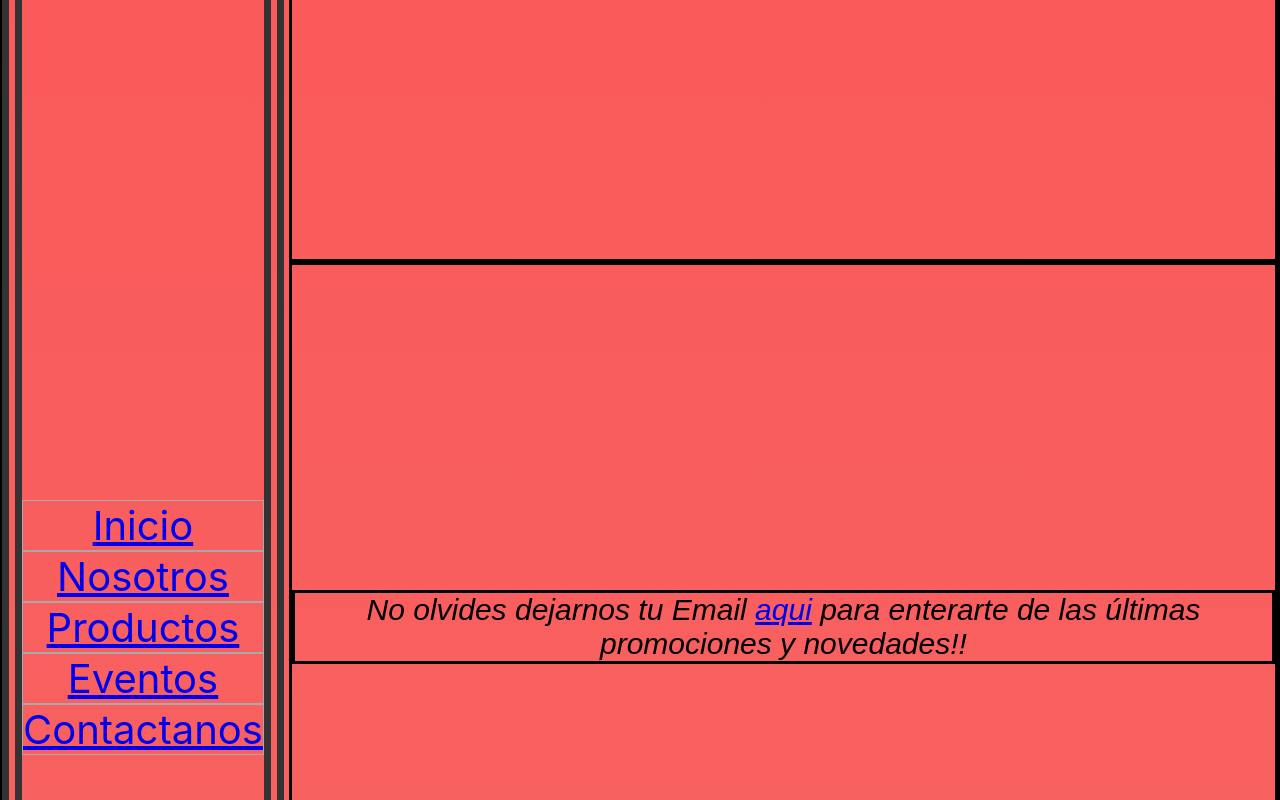
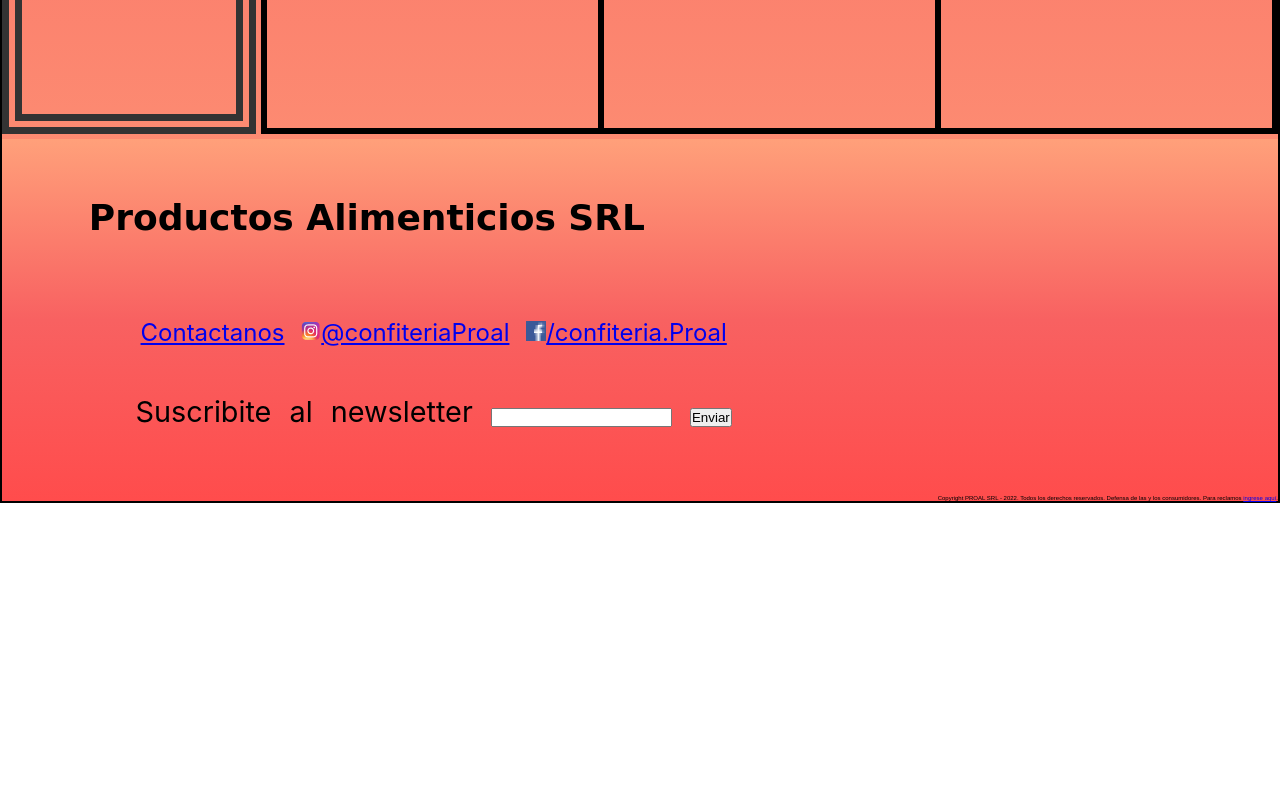
Before and after one commit to feden28/Productos-Alimenticios, a plain HTML site: page index.html in a window 1280 px wide. Shown: the part 1660-2460 px from the top of the page. After the commit the page ends 2163 px from the top, so only its background shows below. Drawn offline with Linux system fonts and the light colour scheme.

Commit message:
cambios en style

```diff
--- a/estilos/style.css
+++ b/estilos/style.css
@@ -6,7 +6,7 @@
     @import url('https://fonts.googleapis.com/css2?family=Baloo+Bhaijaan+2:wght@600&display=swap');
 
     html {
-        font-size: 20px;
+        font-size: 12px;
 
     }
 
@@ -24,6 +24,7 @@
     }
 
     footer {
+        background: linear-gradient(lightsalmon, rgb(248, 97, 97), rgb(255, 76, 76));
         grid-area: pie;
     }
 
@@ -48,7 +49,7 @@
     }
 
     .cursor:hover {
-        transform: scale(2);
+        transform: scale(130%);
         transition: all 2s;
         background-color: grey;
     }
@@ -201,7 +202,6 @@
     .footer {
         display: flex;
         flex-direction: column;
-
         padding: 0;
         margin-bottom: 0;
         text-align: center;
@@ -211,12 +211,13 @@
     }
 
     .footer__titulo {
+        grid-area: titulo;
         font-family: 'Baloo Bhaijaan 2', cursive;
-
         font-size: 3rem;
     }
 
     .footer__texto {
+        grid-area: texto;
         font-family: -apple-system, BlinkMacSystemFont, 'Segoe UI', Roboto, Oxygen, Ubuntu, Cantarell, 'Open Sans', 'Helvetica Neue', sans-serif;
         line-height: 3;
         word-spacing: 10px;
@@ -224,17 +225,17 @@
     }
 
     .footer__texto--form {
+        grid-area: suscripcion;
         font-size: larger;
-
     }
 
     .footer__texto--legal {
         display: flex;
-        justify-content: end;
+        grid-area: legal;
+        justify-content: center;
         align-items: flex-end;
         text-align: right;
-
-        font-size: 1.5rem;
+        font-size: 0.5rem;
         font-family: Arial, Helvetica, sans-serif;
     }
 
@@ -259,6 +260,7 @@
         grid-area: barra;
         display: flex;
         flex-direction: column;
+        flex-wrap: nowrap;
         justify-content: flex-end;
         align-items: stretch;
         border: double 6px rgb(51, 51, 51);
@@ -267,6 +269,7 @@
 
     .nav__ul--secciones {
         display: flex;
+        flex-direction: column;
         justify-content: space-evenly;
         align-items: stretch;
         list-style: none;
@@ -285,8 +288,8 @@
     }
 
     .zoomLista__secciones:hover {
-        transform: scale(1.2);
-        transition: all 2s;
+        transform: scale(1.3);
+        transition: all 1s;
     }
 
     .cuerpo__seccion {
@@ -386,8 +389,7 @@
         justify-content: end;
         align-items: flex-end;
         text-align: right;
-
-        font-size: 1.5rem;
+        font-size: 0.5rem;
         font-family: Arial, Helvetica, sans-serif;
     }
 
@@ -452,6 +454,12 @@
 
         .footer {
             flex-direction: row;
+            display: grid;
+            grid-template-rows: 1fr 1fr 0.25fr;
+            grid-template-areas:
+            "titulo      titulo"
+            "suscripcion texto"
+            "legales    legales";
         }
 
         .nav__ul--secciones {
--- a/index.html
+++ b/index.html
@@ -11,8 +11,6 @@
 
 <body class="responsive">
     <header class="header__principal">
-
-
 
         <h1 class="header__principal--titulo">
             Bienvenidos a
@@ -137,12 +135,12 @@
                 <input type="submit" value="Enviar">
             </form>
         </section>
-        <div>
-            <P class="footer__texto--legal">
+        <div class="footer__texto--legal">
+            <p>
                 Copyright PROAL SRL - 2022. Todos los derechos reservados. Defensa de las y los consumidores. Para
                 reclamos
                 <a href="https://www.argentina.gob.ar/produccion/defensadelconsumidor/formulario">ingrese aquí</a>.
-            </P>
+            </p>
         </div>
 
     </footer>
```
Also changed, not shown: 1 other file.
